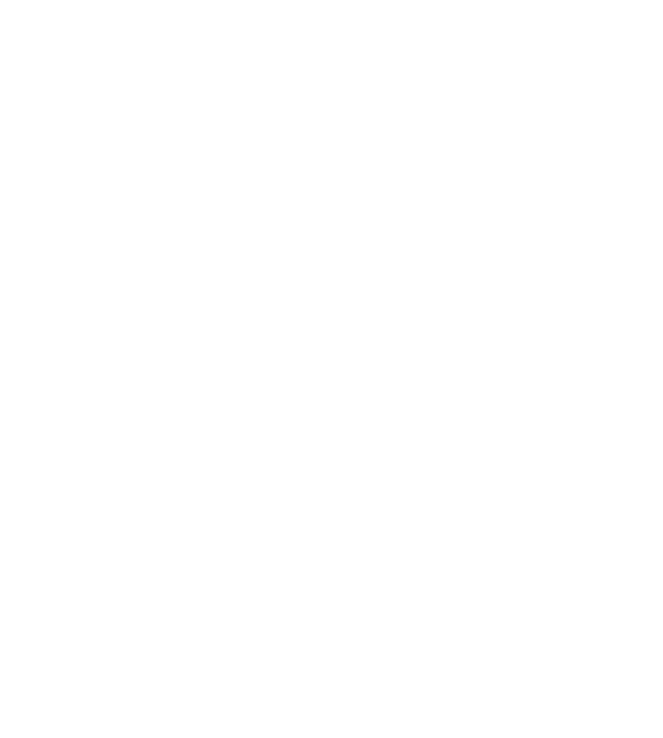
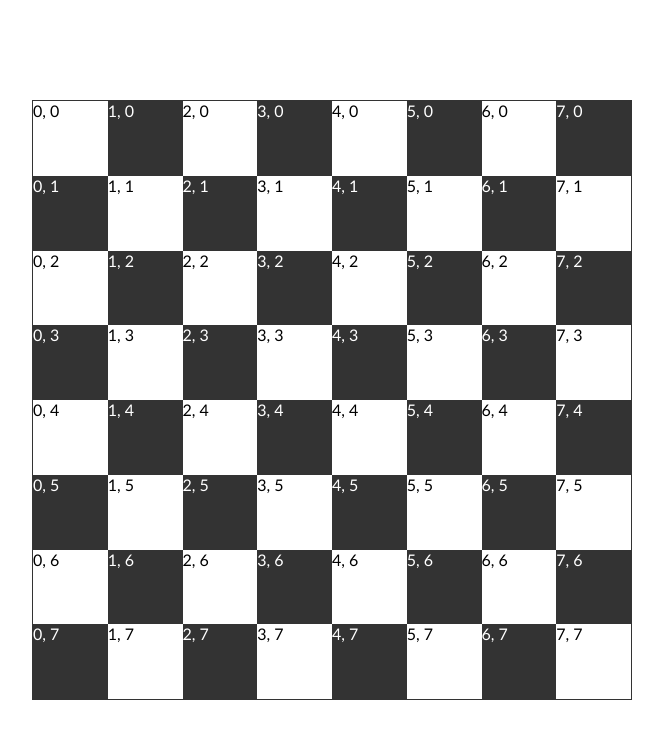
Before and after one commit to front-end-by-rimantas/17-grupe-checkers, a plain HTML site: page index.html in a window 1280 px wide. Shown: the whole page, without its empty margins (308-971 px from the left). Drawn offline with Linux system fonts and the light colour scheme.

Commit message:
8x8 board

```diff
--- a/css/checkers.css
+++ b/css/checkers.css
@@ -0,0 +1,37 @@
+body,
+body * {
+    margin: 0;
+    padding: 0;
+    vertical-align: top;
+    box-sizing: border-box;
+    font-family: 'Gill Sans', 'Gill Sans MT', Calibri, 'Trebuchet MS', sans-serif;
+}
+
+.board {
+    display: inline-block;
+    width: 600px;
+    height: 600px;
+    position: absolute;
+    top: 50%;
+    left: 50%;
+    transform: translate(-50%, -50%);
+    background-color: #eee;
+    border: 1px solid #333;
+}
+    .board > .row {
+        display: inline-block;
+        width: 100%;
+        height: 12.5%;
+    }
+        .board > .row > .cell {
+            display: inline-block;
+            width: 12.5%;
+            height: 100%;
+        }
+        .board > .row > .cell.white {
+            background-color: #fff;
+        }
+        .board > .row > .cell.black {
+            background-color: #333;
+            color: #fff;
+        }
--- a/index.html
+++ b/index.html
@@ -7,7 +7,7 @@
     <link rel="stylesheet" href="./css/checkers.css">
 </head>
 <body>
-    <div id="checkers"></div>
+    <div id="checkers" class="board"></div>
     <script src="./js/checkers-variables.js"></script>
     <script src="./js/checkers-functions.js"></script>
     <script src="./js/checkers.js"></script>
--- a/js/checkers-functions.js
+++ b/js/checkers-functions.js
@@ -1,7 +1,44 @@
 "use strict";
 
 function renderBoard( data ) {
-    console.log('rendering board...');
     console.log( data );
-    return;
+
+    const DOM = document.querySelector(data.selector);
+
+    let HTML = '';
+    // generuojame eiluts
+    for ( let i=0; i<data.height; i++ ) {
+
+        // generuojame eilutes celes
+        let cellHTML = '';
+        for ( let k=0; k<data.width; k++ ) {
+            // nusprendziam kokia bus langelio spalva
+            let color = '';
+            // if ( i % 2 === 0 ) {
+            //     if ( k % 2 === 0 ) {
+            //         color = 'white';
+            //     } else {
+            //         color = 'black';
+            //     }
+            // } else {
+            //     if ( k % 2 === 0 ) {
+            //         color = 'black';
+            //     } else {
+            //         color = 'white';
+            //     }
+            // }
+
+            // if ( (i + k) % 2 === 0 ) {
+            //     color = 'white';
+            // } else {
+            //     color = 'black';
+            // }
+            cellHTML += `<div class="cell ${ (i+k)%2 === 0 ? 'white' : 'black' }">${k}, ${i}</div>`;
+        }
+
+        // sugeneruotas celes iterpiame i eilute ir eilute prijungiame prie pilno HTML
+        HTML += `<div class="row">${cellHTML}</div>`;
+    }
+
+    return DOM.innerHTML = HTML;
 }
```
Also changed, not shown: 1 other file.
